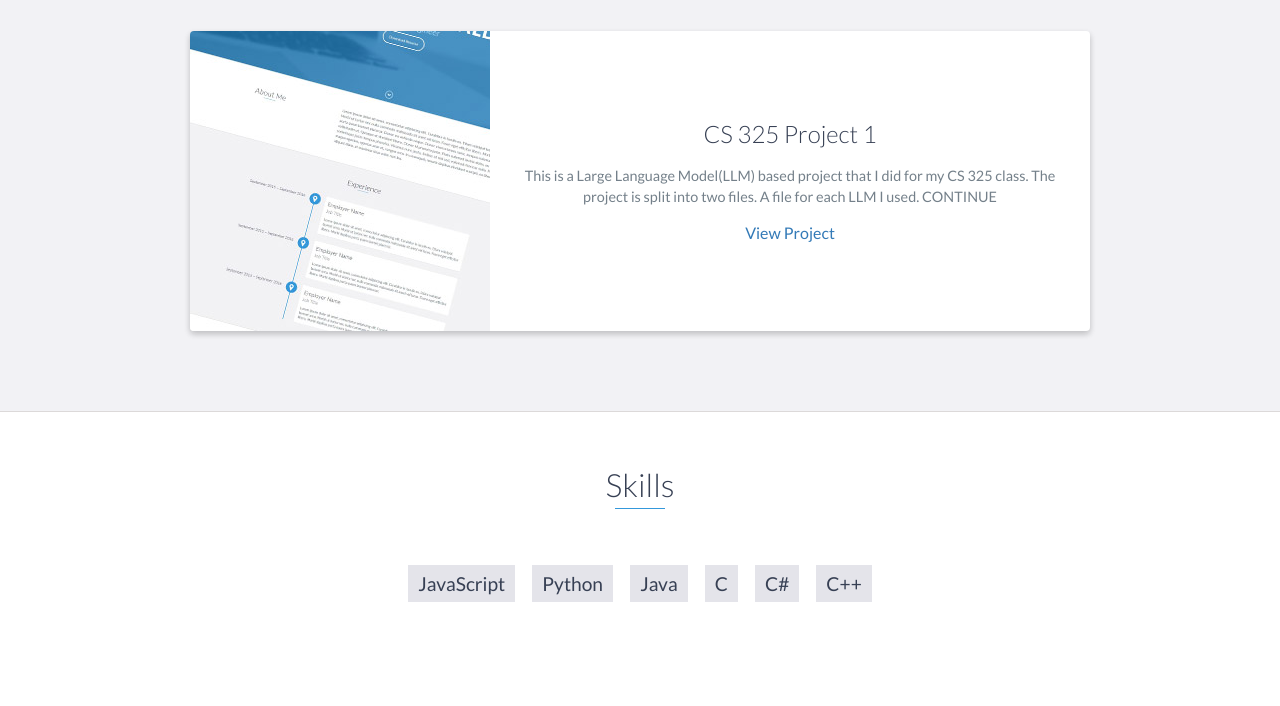
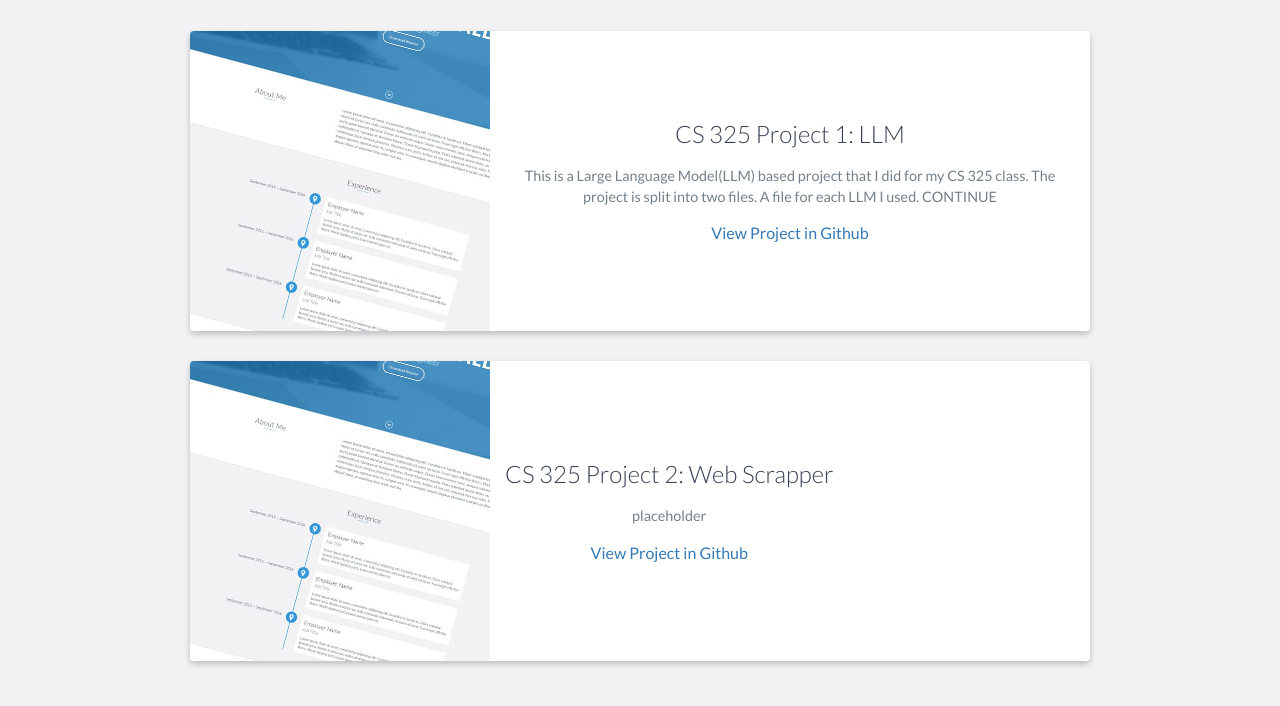
Before and after one commit to ThyDarkReaper/ThyDarkReaper.github.io, a website: page index.html in a window 1280 px wide. Shown: the part 2210-2916 px from the top of the page. Drawn offline with nearby package versions, Linux system fonts and the light colour scheme.

Commit message:
updating  projects

```diff
--- a/index.html
+++ b/index.html
@@ -161,33 +161,33 @@
 
                     <!-- End .project-image -->
                     <div class="project-info">
-                        <h3>CS 325 Project 1</h3>
+                        <h3>CS 325 Project 1: LLM</h3>
                         <p>
                             This is a Large Language Model(LLM) based project that I did for my CS 325 class.
                             The project is split into two files. A file for each LLM I used. CONTINUE
                         </p>
-                        <a href="https://github.com/ThyDarkReaper/325_Project1">View Project</a>
+                        <a href="https://github.com/ThyDarkReaper/325_Project1">View Project in Github</a>
                     </div>
 
                     <!-- End .project-info -->
                 </div>
                 <!-- End .project -->
-                <!--
+
                 <div class="project shadow-large">
                     <div class="project-image">
                         <img src="images/project.jpg" />
                     </div>
-                -->
+
                     <!-- End .project-image -->
-                     <!--
+
                     <div class="project-info">
-                        <h3>Project Name Here</h3>
+                        <h3>CS 325 Project 2: Web Scrapper</h3>
                         <p>
-                            Lorem ipsum dolor sit amet, consectetur adipiscing elit. Curabitur in iaculis ex. Etiam volutpat laoreet urna. Morbi ut tortor nec nulla commodo malesuada sit amet vel lacus. Fusce eget efficitur libero. Morbi dapibus porta quam laoreet placerat.
+                            placeholder
                         </p>
-                        <a href="#">View Project</a>
+                        <a href="https://github.com/ThyDarkReaper/325_Project1/tree/webScrapping">View Project in Github</a>
                     </div>
-                -->
+
                     <!-- End .project-info -->
                 </div>
                 <!-- End .project -->
@@ -262,7 +262,7 @@
                 <div class="col-sm-5 social">
                     <ul>
                         <li>
-                            <a href="https://github.com/" target="_blank"><i class="fa fa-github" aria-hidden="true"></i></a>
+                            <a href="https://github.com/ThyDarkReaper" target="_blank"><i class="fa fa-github" aria-hidden="true"></i></a>
                         </li>
                         <li>
                             <a href="https://stackoverflow.com/" target="_blank"><i class="fa fa-stack-overflow" aria-hidden="true"></i></a>
```
